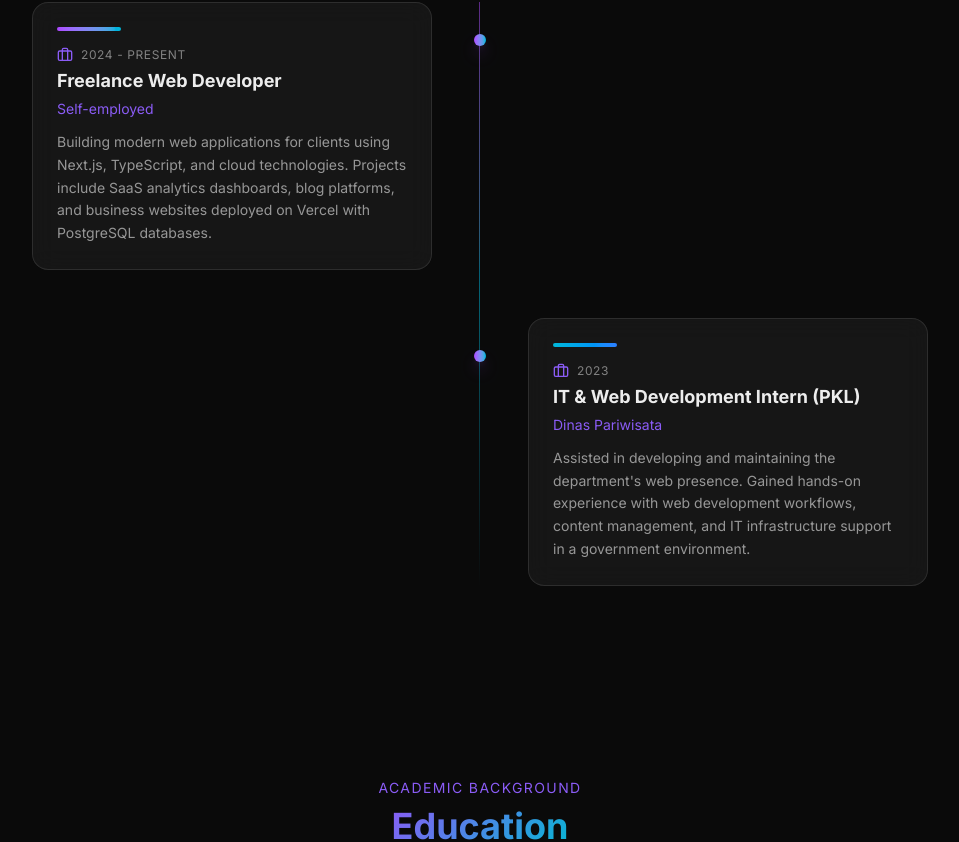
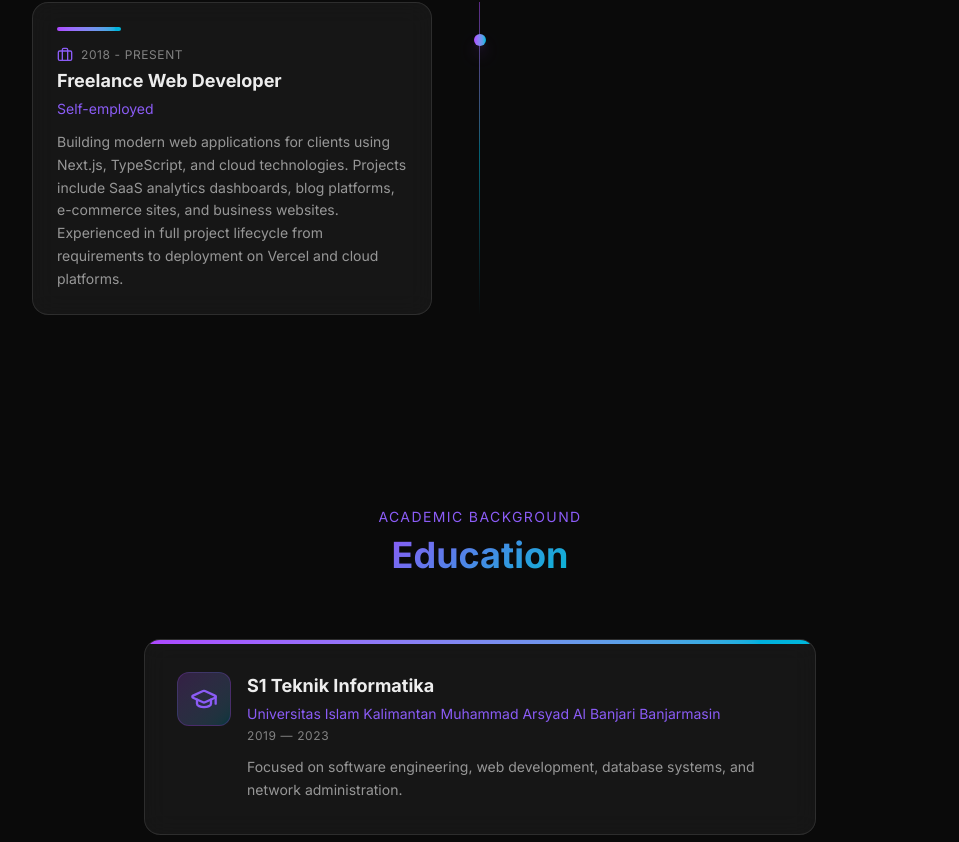
Before and after one commit to achmadwirra/achmadwirra.github.io, a Next.js app: page / in a window 1280 px wide. Shown: the part 1954-2796 px from the top of the page, without its empty margins (160-1119 px from the left). Built offline with nearby package versions, Linux system fonts and the light colour scheme.

Commit message:
fix: update education 2019-2023, freelance since 2018, remove PKL, 7+ years exp

```diff
--- a/src/components/Education.tsx
+++ b/src/components/Education.tsx
@@ -43,7 +43,7 @@ export default function Education() {
                 </h3>
                 <p className="text-sm text-[var(--accent)] mb-1">Universitas Islam Kalimantan Muhammad Arsyad Al Banjari Banjarmasin</p>
                 <p className="text-xs uppercase tracking-wider opacity-50 mb-3">
-                  2020 — 2024
+                  2019 — 2023
                 </p>
                 <p className="text-sm opacity-60 leading-relaxed">
                   Focused on software engineering, web development, database systems, and network administration.
--- a/src/components/Experience.tsx
+++ b/src/components/Experience.tsx
@@ -8,18 +8,10 @@ const experiences = [
   {
     role: "Freelance Web Developer",
     company: "Self-employed",
-    period: "2024 - Present",
+    period: "2018 - Present",
     description:
-      "Building modern web applications for clients using Next.js, TypeScript, and cloud technologies. Projects include SaaS analytics dashboards, blog platforms, and business websites deployed on Vercel with PostgreSQL databases.",
+      "Building modern web applications for clients using Next.js, TypeScript, and cloud technologies. Projects include SaaS analytics dashboards, blog platforms, e-commerce sites, and business websites. Experienced in full project lifecycle from requirements to deployment on Vercel and cloud platforms.",
     gradient: "from-purple-500 to-cyan-500",
-  },
-  {
-    role: "IT & Web Development Intern (PKL)",
-    company: "Dinas Pariwisata",
-    period: "2023",
-    description:
-      "Assisted in developing and maintaining the department's web presence. Gained hands-on experience with web development workflows, content management, and IT infrastructure support in a government environment.",
-    gradient: "from-cyan-500 to-blue-500",
   },
 ];
 
--- a/src/components/Stats.tsx
+++ b/src/components/Stats.tsx
@@ -36,7 +36,7 @@ function Counter({ target, suffix = "" }: { target: number; suffix?: string }) {
 
 const stats = [
   { icon: FolderGit2, value: 8, suffix: "+", label: "Projects Completed" },
-  { icon: Calendar, value: 3, suffix: "+", label: "Years Experience" },
+  { icon: Calendar, value: 7, suffix: "+", label: "Years Experience" },
   { icon: Code2, value: 10, suffix: "+", label: "Technologies" },
   { icon: Trophy, value: 100, suffix: "%", label: "Client Satisfaction" },
 ];
```
